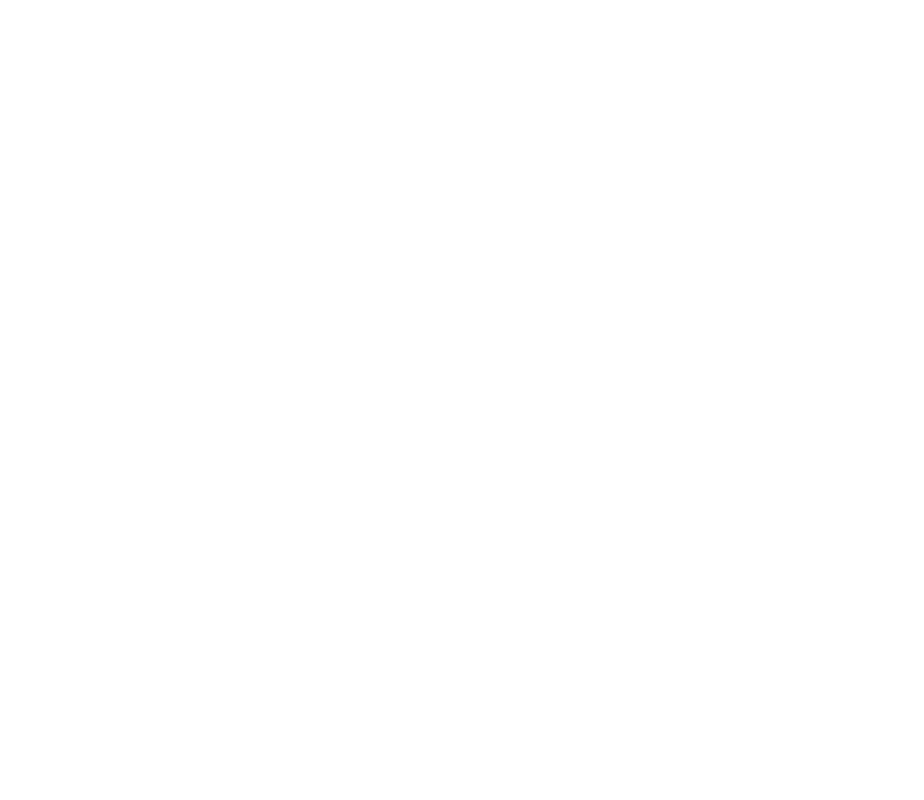
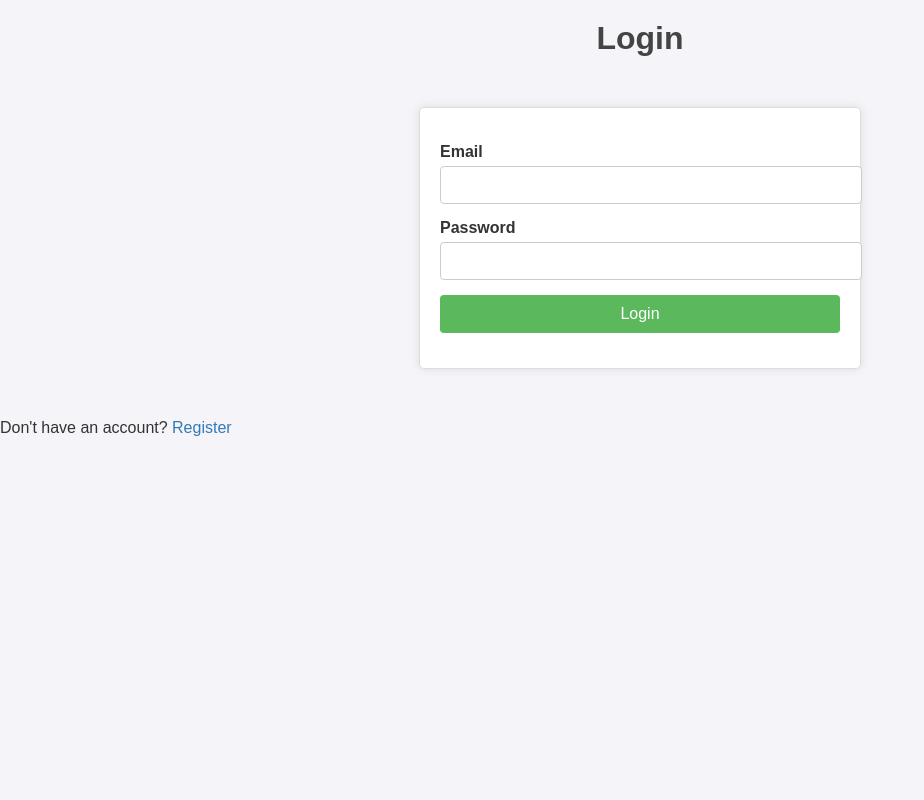
Before and after one commit to ericmermet/flask_authentication, a Flask app: page /login in a window 1280 px wide. Before the commit the part shown is empty. Shown: the whole page, without its empty margins (0-924 px from the left). Run offline with Flask 3, Linux system fonts and the light colour scheme.

Commit message:
login, register, and style.css

```diff
--- /dev/null
+++ b/static/style.css
@@ -0,0 +1,74 @@
+/* General Styles */
+body {
+    font-family: Arial, sans-serif;
+    margin: 0;
+    padding: 0;
+    background-color: #f4f4f9;
+    color: #333;
+}
+
+/* Header */
+h1 {
+    color: #444;
+    text-align: center;
+    margin-top: 20px;
+}
+
+/* Form Styles */
+form {
+    max-width: 400px;
+    margin: 50px auto;
+    padding: 20px;
+    background: white;
+    border: 1px solid #ddd;
+    border-radius: 5px;
+    box-shadow: 0 0 10px rgba(0, 0, 0, 0.1);
+}
+
+form p {
+    margin: 15px 0;
+}
+
+form label {
+    display: block;
+    margin-bottom: 5px;
+    font-weight: bold;
+}
+
+form input {
+    width: 100%;
+    padding: 10px;
+    border: 1px solid #ccc;
+    border-radius: 4px;
+    font-size: 14px;
+}
+
+form input[type="submit"] {
+    background-color: #5cb85c;
+    color: white;
+    border: none;
+    cursor: pointer;
+    font-size: 16px;
+}
+
+form input[type="submit"]:hover {
+    background-color: #4cae4c;
+}
+
+/* Links */
+a {
+    color: #337ab7;
+    text-decoration: none;
+}
+
+a:hover {
+    text-decoration: underline;
+}
+
+/* Footer */
+footer {
+    text-align: center;
+    margin-top: 20px;
+    font-size: 14px;
+    color: #777;
+}
--- a/templates/index.html
+++ b/templates/index.html
@@ -2,6 +2,7 @@
 <html>
 <head>
     <title>Index</title>
+    <link rel="stylesheet" type="text/css" href="{{ url_for('static', filename='style.css') }}">
 </head>
 <body>
     <h1>Welcome to the Index Page</h1>
--- a/templates/login.html
+++ b/templates/login.html
@@ -0,0 +1,17 @@
+<!DOCTYPE html>
+<html>
+<head>
+    <title>Login</title>
+    <link rel="stylesheet" type="text/css" href="{{ url_for('static', filename='style.css') }}">
+</head>
+<body>
+    <h1>Login</h1>
+    <form method="post">
+        {{ form.hidden_tag() }}
+        <p>{{ form.email.label }} {{ form.email }}</p>
+        <p>{{ form.password.label }} {{ form.password }}</p>
+        <p>{{ form.submit }}</p>
+    </form>
+    <p>Don't have an account? <a href="{{ url_for('register') }}">Register</a></p>
+</body>
+</html>
--- a/templates/register.html
+++ b/templates/register.html
@@ -2,6 +2,7 @@
 <html>
 <head>
     <title>Register</title>
+    <link rel="stylesheet" type="text/css" href="{{ url_for('static', filename='style.css') }}">
 </head>
 <body>
     <h1>Register</h1>
```
Also changed, not shown: README.md.
